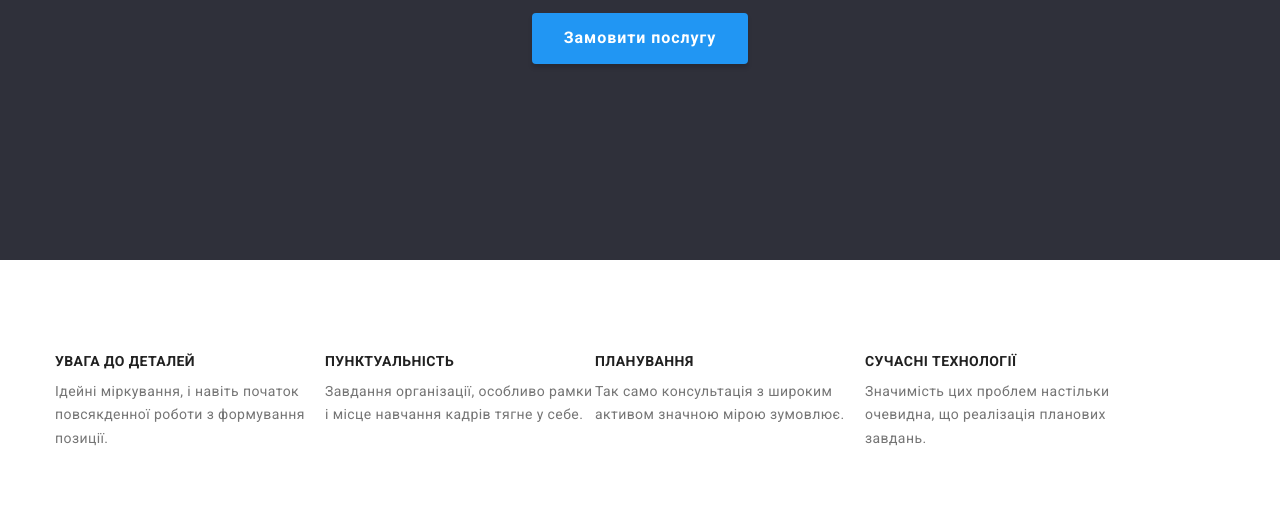
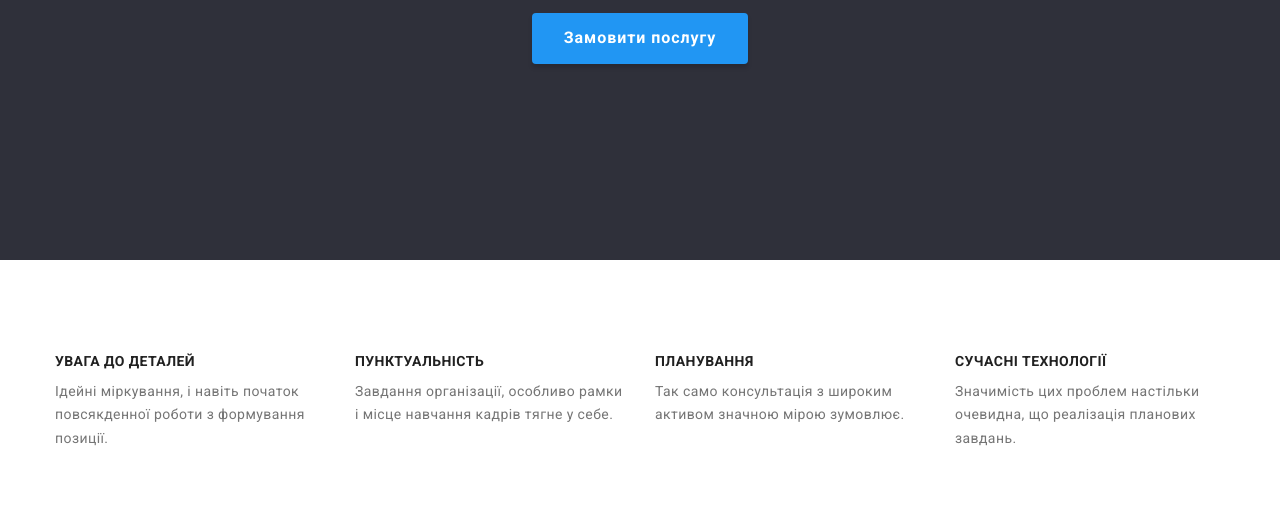
Before and after one commit to JuliaNiky/goit-markup-hw-03, a plain HTML site: page index.html in a window 1280 px wide. Shown: the part 420-952 px from the top of the page. Drawn offline with nearby package versions, Linux system fonts and the light colour scheme.

Commit message:
added gap in section-list

```diff
--- a/css/styles.css
+++ b/css/styles.css
@@ -137,7 +137,10 @@ body {
 
 .section-list {
     display: flex;
-}
+    flex-wrap: wrap;
+    justify-content: center;
+    column-gap: 30px;
+    }
 /*
 .list-item {
     margin-right: 30px;
@@ -279,8 +282,11 @@ section.advantages {
     margin: -1px;
 }
 
-.advantages-list {
-    width: calc(100% - 3*30px)/4;
+.section-list {
+    display: flex;
+    flex-wrap: wrap;
+    justify-content: center;
+    column-gap: 30px;
 }
 
 .advantages-subtitle {
```
